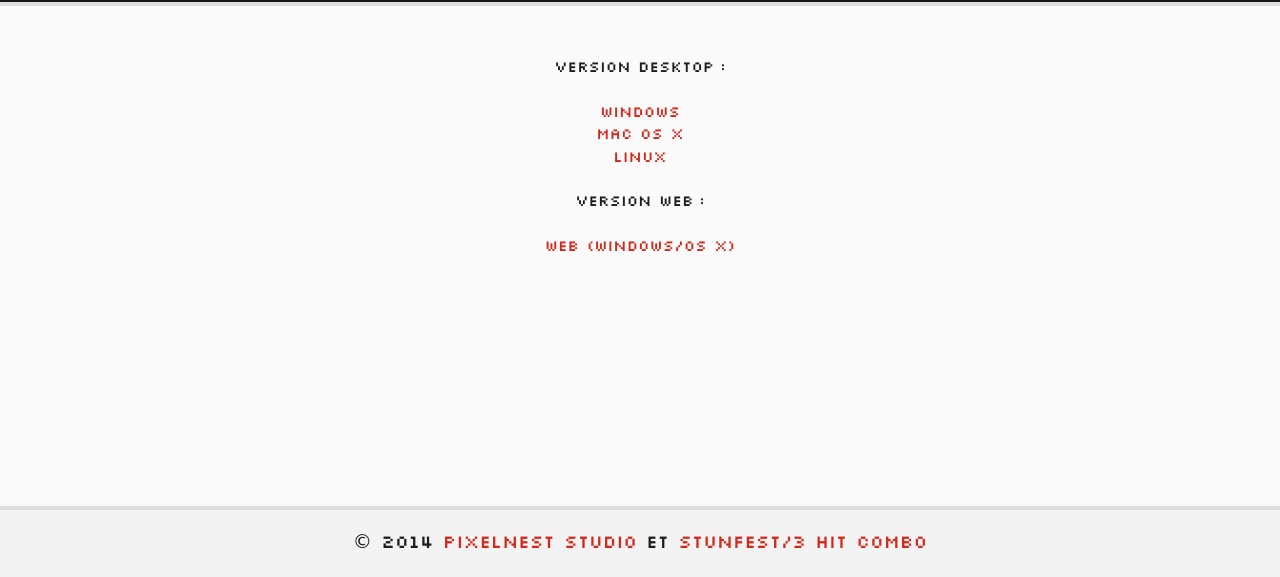
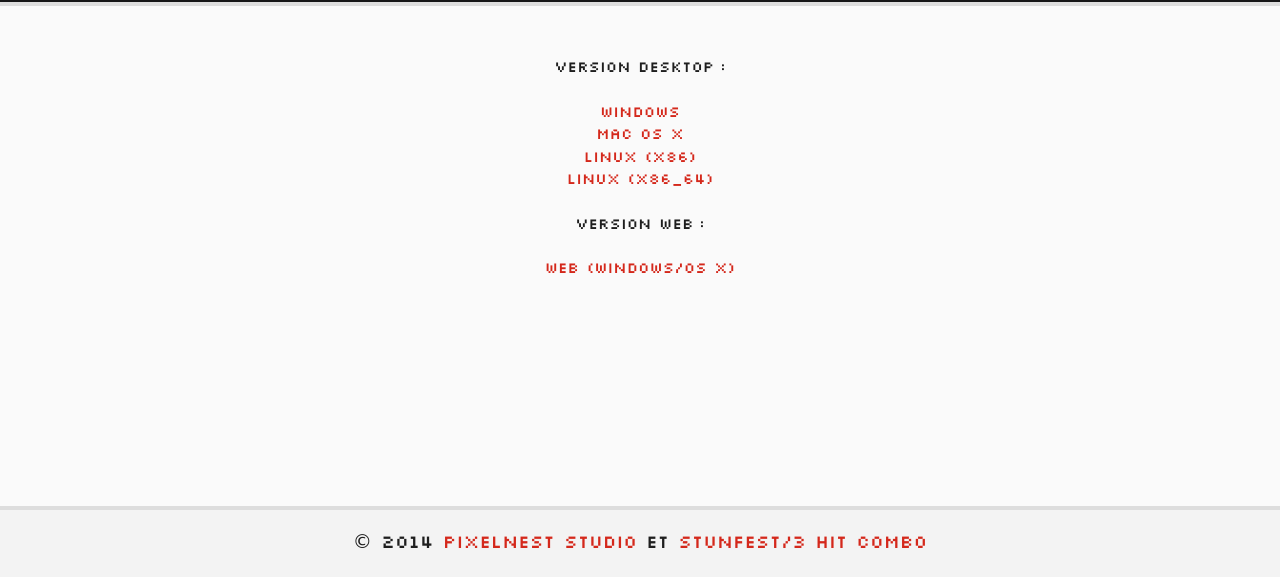
Before and after one commit to pixelnest/shmupfest, a Jekyll site: the page built from play/index.html, in a window 1280 px wide. Shown: the part 414-991 px from the top of the page. Built offline with Jekyll 4.4.1, drawn with Linux system fonts in a browser that asks for light colours; Markdown is read by kramdown in place of the engine named in the settings.

Commit message:
Linux x64

```diff
--- a/play/index.html
+++ b/play/index.html
@@ -8,7 +8,9 @@ title: Play!
 <ul>
   <li><a href="/shmupfest/static/releases/v1/win/shmupfest_v1_0_win.zip" onclick="ga('send', 'event', 'download', 'click', 'windows');">Windows</a></li>
   <li><a href="/shmupfest/static/releases/v1/osx/shmupfest_v1_0.osx.zip" onclick="ga('send', 'event', 'download', 'click', 'mac');">Mac OS X</a></li>
-  <li><a href="/shmupfest/static/releases/v1/linux/shmupfest_v1_0_Linux.zip" onclick="ga('send', 'event', 'download', 'click', 'linux');">Linux</a></li>
+  <li><a href="/shmupfest/static/releases/v1/linux/shmupfest_v1_0_Linux.zip" onclick="ga('send', 'event', 'download', 'click', 'linux');">Linux (x86)</a></li>
+  <li><a href="/shmupfest/static/releases/v1/linux/shmupfest_v1_0_linux.x86_64.zip" onclick="ga('send', 'event', 'download', 'click', 'linux');">Linux (x86_64)</a></li>
+
 </ul>
 
 <p>Version web :</p>
```
Also changed, not shown: 1 other file.
